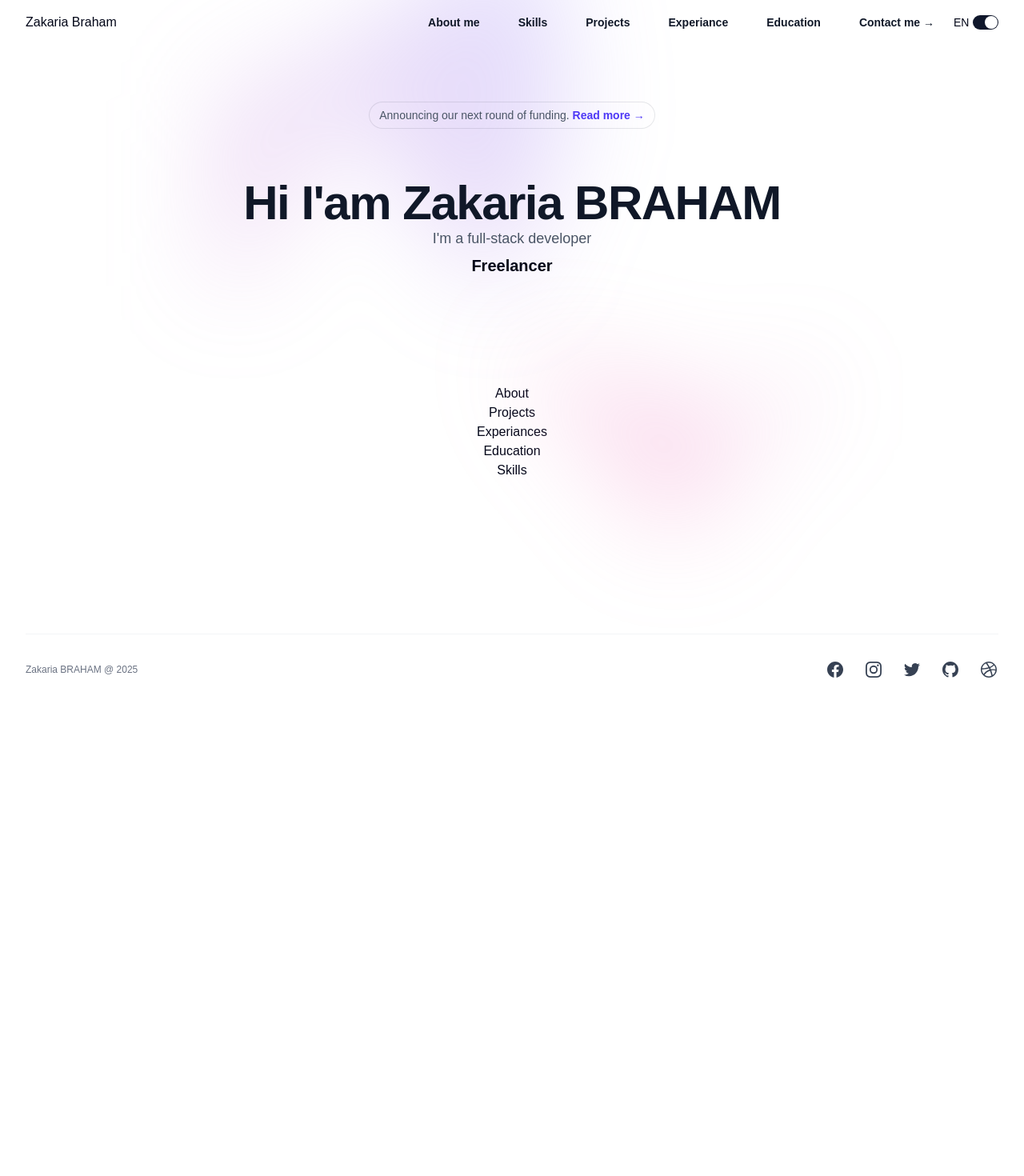
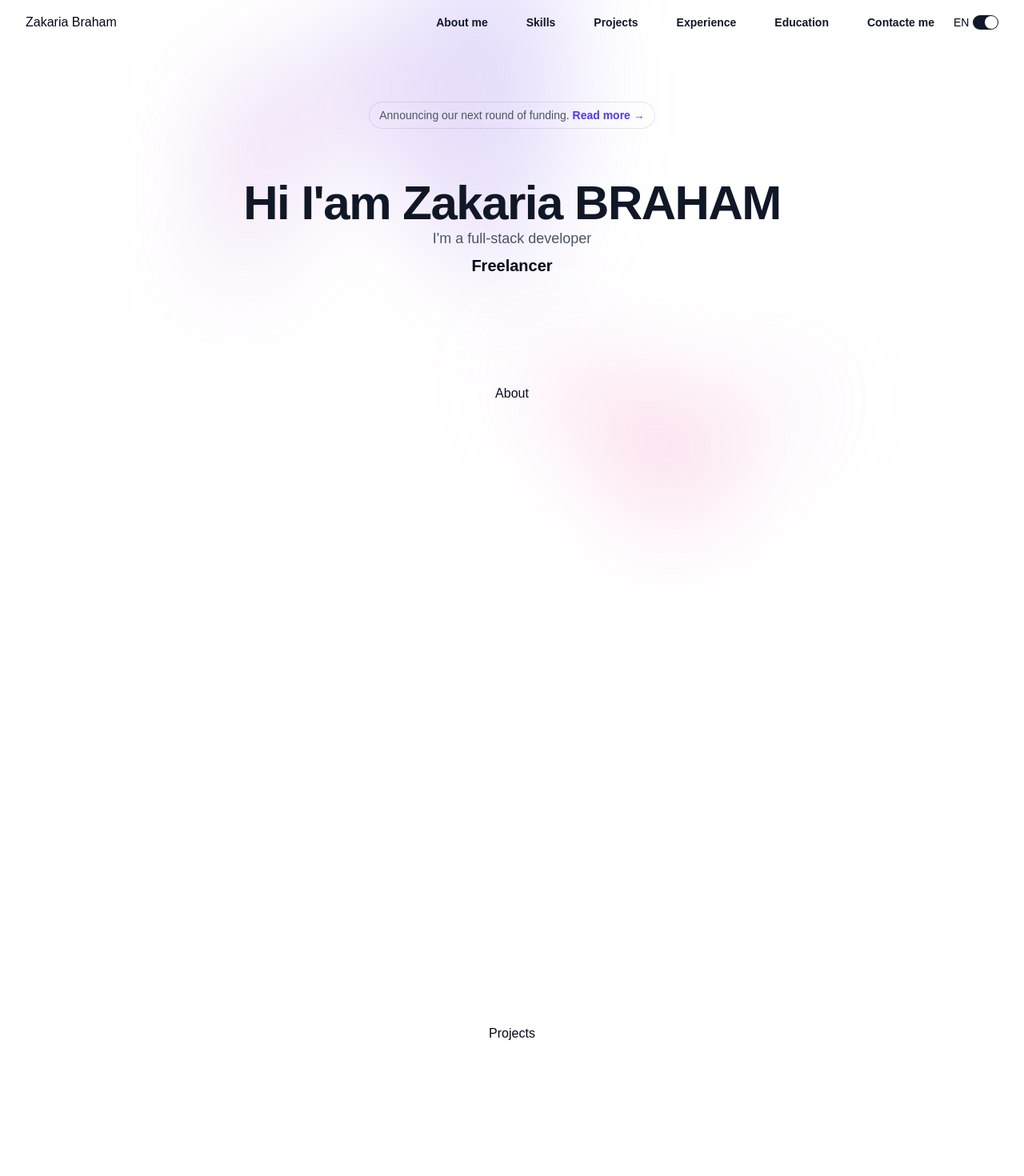
Before and after one commit to bramz-00/my-portfolio, a React (Vite) app: page / in a window 1280 px wide. Shown: the top 1470 px of the page at 80% size. Before the commit the page ends 881 px from the top, so only its background shows below. Built offline with nearby package versions, Linux system fonts and the light colour scheme.

Commit message:
add navalinks with icons

```diff
--- a/src/components/Header.tsx
+++ b/src/components/Header.tsx
@@ -3,16 +3,27 @@
 import { useEffect, useState } from 'react'
 import { MobileNavbar } from './MobileNavbar';
 import { LanguageSwitcher } from './LanguageSwitcher';
-
-const navigation = [
-    { name: 'About me', href: '#' },
-    { name: 'Skills', href: '#' },
-    { name: 'Projects', href: '#' },
-    { name: 'Experiance', href: '#' },
-    { name: 'Education', href: '#' },
-]
+import { useTranslation } from 'react-i18next';
+import {    CiGrid42 } from "react-icons/ci";
+import { RxInfoCircled } from "react-icons/rx";
+import { TbChartDots3 } from "react-icons/tb";
+import { BsDiagram2 } from "react-icons/bs";
+import { IoSchoolOutline } from "react-icons/io5";
+import { PiContactlessPaymentLight } from "react-icons/pi";
 
 export default function Header() {
+    const { t } = useTranslation();
+
+    const navigation = [
+        { name: t("nav.about"),icon:RxInfoCircled, href: "#about", },
+        { name: t("nav.skills"),icon:TbChartDots3, href: "#skills" },
+        { name: t("nav.projects"),icon:BsDiagram2, href: "#projects" },
+        { name: t("nav.experience"),icon:CiGrid42, href: "#experience" },
+        { name: t("nav.education"), icon:IoSchoolOutline,href: "#education" },
+        { name: t("nav.contact-me"),icon:PiContactlessPaymentLight, href: "#contact-me" },
+
+      ];
+
     const [scrolled, setScrolled] = useState(false);
 
     useEffect(() => {
@@ -27,7 +38,7 @@ export default function Header() {
     }, []);
     return (
         <div className="bg-white justify-center flex items-center w-full">
-            <header className={` fixed  items-center   top-0  z-50 transition-all duration-300 ${scrolled ? " shadow lg:mt-4 lg:w-5xl w-full   rounded-xl backdrop-blur-2xl transition-all duration-300" : "w-full"
+            <header className={` fixed  items-center   top-0  z-50 transition-all duration-300 ${scrolled ? " shadow lg:mt-4 lg:w-5xl w-full   rounded-xl backdrop-blur-2xl transition-all duration-300 bg-white" : "w-full"
                 }`} >
                 <nav aria-label="Global" className="flex items-center justify-between p-4 lg:px-8">
                     <div className="flex lg:flex-1 w-full items-center justify-between ">
@@ -44,16 +55,11 @@ export default function Header() {
                                         {item.name}
                                     </a>
                                 ))}
-                                <div className="hidden lg:flex lg:flex-1 lg:justify-end">
-                                    <a href="#" className="text-sm/6 font-semibold text-gray-900">
-                                        Contact me <span aria-hidden="true">&rarr;</span>
-                                    </a>
-                                </div>
                             </div>
                             <LanguageSwitcher />
                             <div className="flex lg:hidden">
 
-                                <MobileNavbar />
+                                <MobileNavbar navigation={navigation} />
 
                             </div>
                         </div>
--- a/src/components/MobileNavbar.tsx
+++ b/src/components/MobileNavbar.tsx
@@ -1,23 +1,32 @@
 "use client"
 
-import * as React from "react"
 import { RxHamburgerMenu } from "react-icons/rx"
 import { CgClose } from "react-icons/cg"
+import React, { type ComponentType } from "react";
 
 import { Button } from "@/components/ui/button"
 import {
   Drawer,
-  DrawerClose,
   DrawerContent,
-  DrawerDescription,
   DrawerFooter,
   DrawerHeader,
-  DrawerTitle,
   DrawerTrigger,
 } from "@/components/ui/drawer"
+import { useTranslation } from "react-i18next"
+type NavItem = {
+  name: string;
+  href: string;
+  icon: ComponentType<{ className?: string }>
 
-export function MobileNavbar() {
+};
+type MobileNavbarProps = {
+  navigation: NavItem[];
+};
+
+export function MobileNavbar({ navigation }: MobileNavbarProps) {
   const [isOpen, setIsOpen] = React.useState(false)
+  const { t } = useTranslation();
+
 
   return (
     <div className="z-50 relative">
@@ -29,23 +38,33 @@ export function MobileNavbar() {
         </DrawerTrigger>
 
         <DrawerContent
-          className="left-0 top-0 fixed h-full w-full bg-white shadow-md border-r z-50 transition-transform duration-300 ease-in-out transform"
+          className="left-0 top-20 fixed h-full w-full bg-white shadow-md border-r z-50 transition-transform duration-300 ease-in-out transform"
         >
           <div className="h-full flex flex-col">
             <DrawerHeader>
-              <DrawerTitle>Hi everyone</DrawerTitle>
-              <DrawerDescription>Set your daily activity goal.</DrawerDescription>
+              {/* <DrawerTitle>Hi everyone</DrawerTitle>
+              <DrawerDescription>Set your daily activity goal.</DrawerDescription> */}
             </DrawerHeader>
 
-            <div className="p-4 flex-1">
-              {/* Add your navbar links here */}
-              <p className="text-sm">Menu content goes here</p>
+            <div className="p-4 flex flex-col w-full text-center gap-2 ">
+
+              {navigation.map((item, idx) => {
+                const IconComponent = item.icon;
+                return (
+                  <div className="border rounded-lg py-2 w-full flex items-center justify-between px-12 gap-7">
+                    <a key={idx} href={item.href} className="text-lg font-medium hover:underline  ">
+                      {t(item.name)}
+                    </a>
+                    <IconComponent className="text-2xl" />
+                  </div>
+                )
+              })}
             </div>
 
             <DrawerFooter>
-              <DrawerClose asChild>
+              {/* <DrawerClose asChild>
                 <Button variant="outline">Cancel</Button>
-              </DrawerClose>
+              </DrawerClose> */}
             </DrawerFooter>
           </div>
         </DrawerContent>
--- a/src/data/translations/en.json
+++ b/src/data/translations/en.json
@@ -6,5 +6,14 @@
     "about": {
       "title": "About Me",
       "content": "I love building modern web apps."
-    }
+    },
+    "nav": {
+        "about": "About me",
+        "skills": "Skills",
+        "projects": "Projects",
+        "experience": "Experience",
+        "education": "Education",
+        "contact-me": "Contacte me"
+
+      }
   }
--- a/src/data/translations/fr.json
+++ b/src/data/translations/fr.json
@@ -6,5 +6,14 @@
     "about": {
       "title": "À propos de moi",
       "content": "J'adore créer des applications web modernes."
-    }
+    },
+    "nav": {
+        "about": "À propos de moi",
+        "skills": "Compétences",
+        "projects": "Projets",
+        "experience": "Expérience",
+        "education": "Éducation",
+        "contact-me": "Contactez-moi"
+
+      }
   }
--- a/src/pages/About.tsx
+++ b/src/pages/About.tsx
@@ -1,7 +1,7 @@
 
 const About = () => {
   return (
-    <div>About</div>
+    <section className="lg:h-screen h-full" id="about">About</section>
   )
 }
 
--- a/src/pages/Education.tsx
+++ b/src/pages/Education.tsx
@@ -1,7 +1,9 @@
 
 const Education = () => {
   return (
-    <div>Education</div>
+    <section className="lg:h-screen h-full" id="education">
+      Education
+    </section>
   )
 }
 
--- a/src/pages/Experiances.tsx
+++ b/src/pages/Experiances.tsx
@@ -1,7 +1,7 @@
 
 const Experiances = () => {
   return (
-    <div>Experiances</div>
+    <section className="lg:h-screen h-full" id="experiences">Experiances</section>
   )
 }
 
--- a/src/pages/Hero.tsx
+++ b/src/pages/Hero.tsx
@@ -5,7 +5,7 @@ const words = ["Web / Mobile Developer", "Software Engineer", "Freelancer", "Eng
 import { useTranslation } from "react-i18next";
 
 const Hero = () => {
-      const { t } = useTranslation();
+    const { t } = useTranslation();
 
     const listRef = useRef<HTMLDivElement>(null);
 
@@ -34,7 +34,7 @@ const Hero = () => {
         return () => ctx.revert();
     }, []);
     return (
-        <div>
+        <section id="home">
             <div className="relative isolate px-6  lg:px-8">
                 <div
                     aria-hidden="true"
@@ -89,7 +89,7 @@ const Hero = () => {
                     />
                 </div>
             </div>
-        </div>
+        </section>
     )
 }
 
--- a/src/pages/Projects.tsx
+++ b/src/pages/Projects.tsx
@@ -1,7 +1,7 @@
 
 const Projects = () => {
   return (
-    <div>Projects</div>
+    <section className="lg:h-screen h-full" id="projects">Projects</section>
   )
 }
 
--- a/src/pages/Skills.tsx
+++ b/src/pages/Skills.tsx
@@ -1,7 +1,7 @@
 
 const Skills = () => {
   return (
-    <div>Skills</div>
+    <section className="lg:h-screen h-full" id="skills">Skills</section>
   )
 }
 
```
